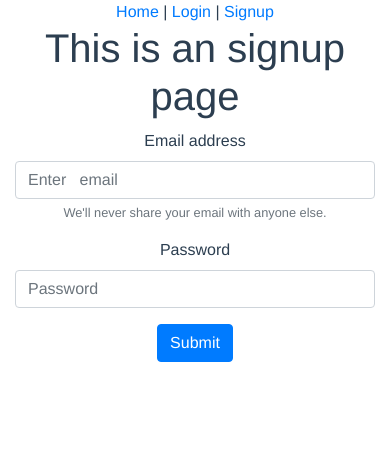
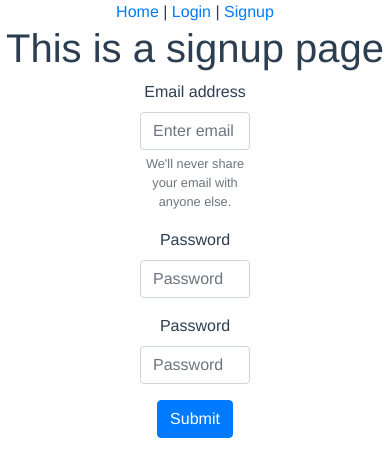
Before and after one commit to mpuseljic/fipugram-vjezba, a Vue app: page /signup in a window 390 px wide. Shown: the top 476 px of the page. Built offline with nearby package versions, Linux system fonts and the light colour scheme.

Commit message:
edit signup

```diff
--- a/src/views/Signup.vue
+++ b/src/views/Signup.vue
@@ -1,10 +1,10 @@
 <template>
   <div class="about">
-      <h1>This is an signup page</h1>
-      <div class="container">
+      <h1>This is a signup page</h1>
+
       <div class="row">
-          <div class="col-sm"></div>
-          <div class="col-sm">
+          <div class="col"></div>
+          <div class="col">
               <form>
                   <div class="form-group">
                       <label for="exampleInputEmail1">Email address</label>
@@ -13,27 +13,24 @@
                           class="form-control"
                           id="exampleInputEmail1"
                           aria-describedby="emailHelp"
-                  placeholder="Enter
-   email"
+                          placeholder="Enter email"
                       />
-                <small id="emailHelp" class="form-text text-muted"
-                  >We'll never share your email with anyone else.</small
-                >
+                      <small id="emailHelp" class="form-text text-muted">
+                          We'll never share your email with anyone else.
+                      </small>
                   </div>
                   <div class="form-group">
                       <label for="exampleInputPassword1">Password</label>
-                <input
-                  type="password"
-                  class="form-control"
-                  id="exampleInputPassword1"
-                  placeholder="Password"
-                />
+                      <input type="password" class="form-control" id="exampleInputPassword1" placeholder="Password" />
+                  </div>
+                  <div class="form-group">
+                      <label for="exampleInputPassword2">Password</label>
+                      <input type="password" class="form-control" id="exampleInputPassword2" placeholder="Password" />
                   </div>
                   <button type="submit" class="btn btn-primary">Submit</button>
               </form>
           </div>
-          <div class="col-sm"></div>
-        </div>
+          <div class="col"></div>
       </div>
   </div>
 </template>
```
Lines whose indentation alone changed are shown as unchanged.
